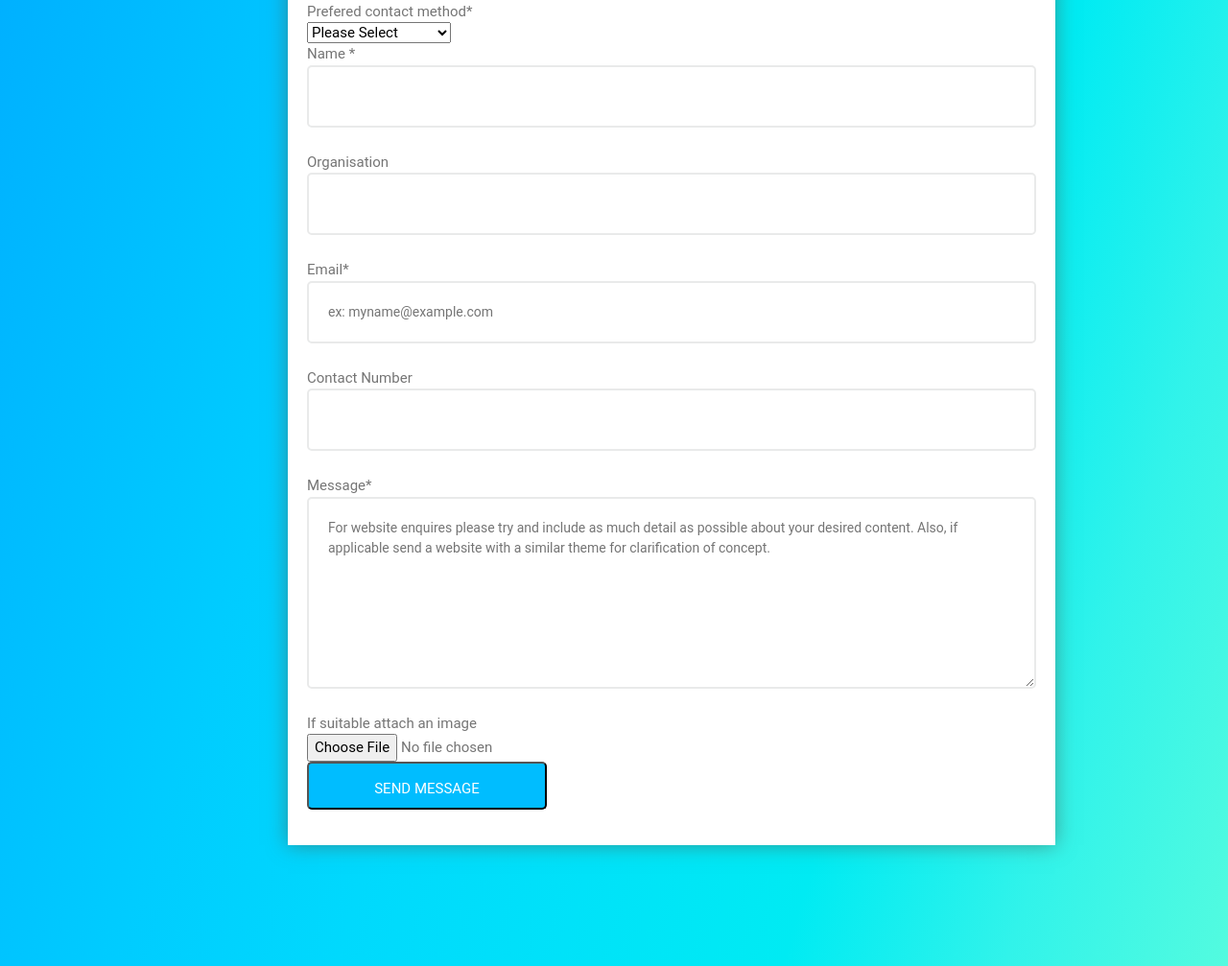
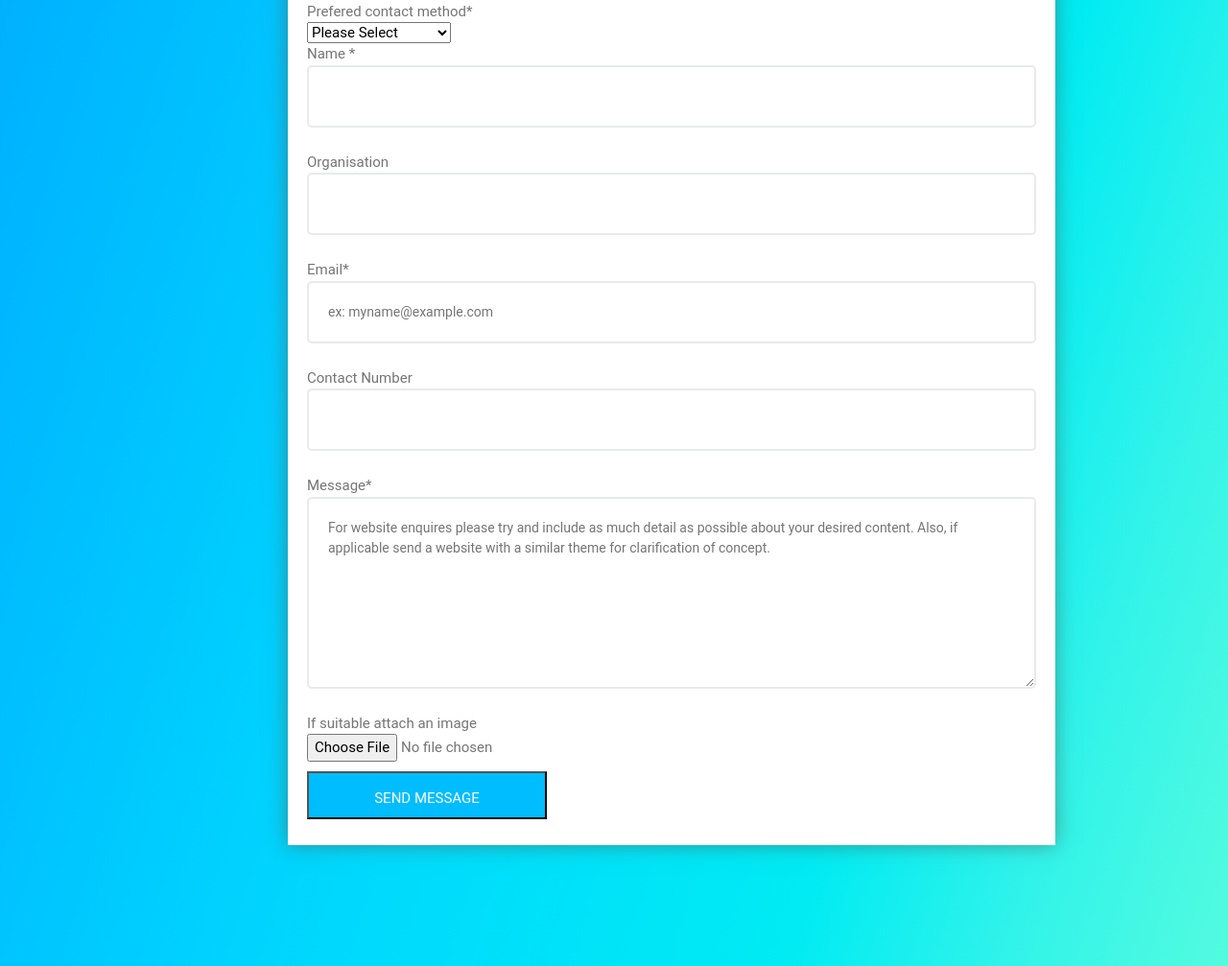
Before and after one commit to WifiG33K/MicahPortfolio, a plain HTML site: page index.html in a window 1280 px wide. Shown: the part 3147-4154 px from the top of the page at 96% size. Drawn offline with nearby package versions, Linux system fonts and the light colour scheme.

Commit message:
Update index.html

```diff
--- a/index.html
+++ b/index.html
@@ -125,8 +125,8 @@
   height: 50px;
   line-height: 50px;
   text-align: center;
-  border-radius: 5px;
   margin: auto;
+  margin-top: 10px;
   color: #fff;
   text-transform: uppercase;
   cursor: pointer;
```
